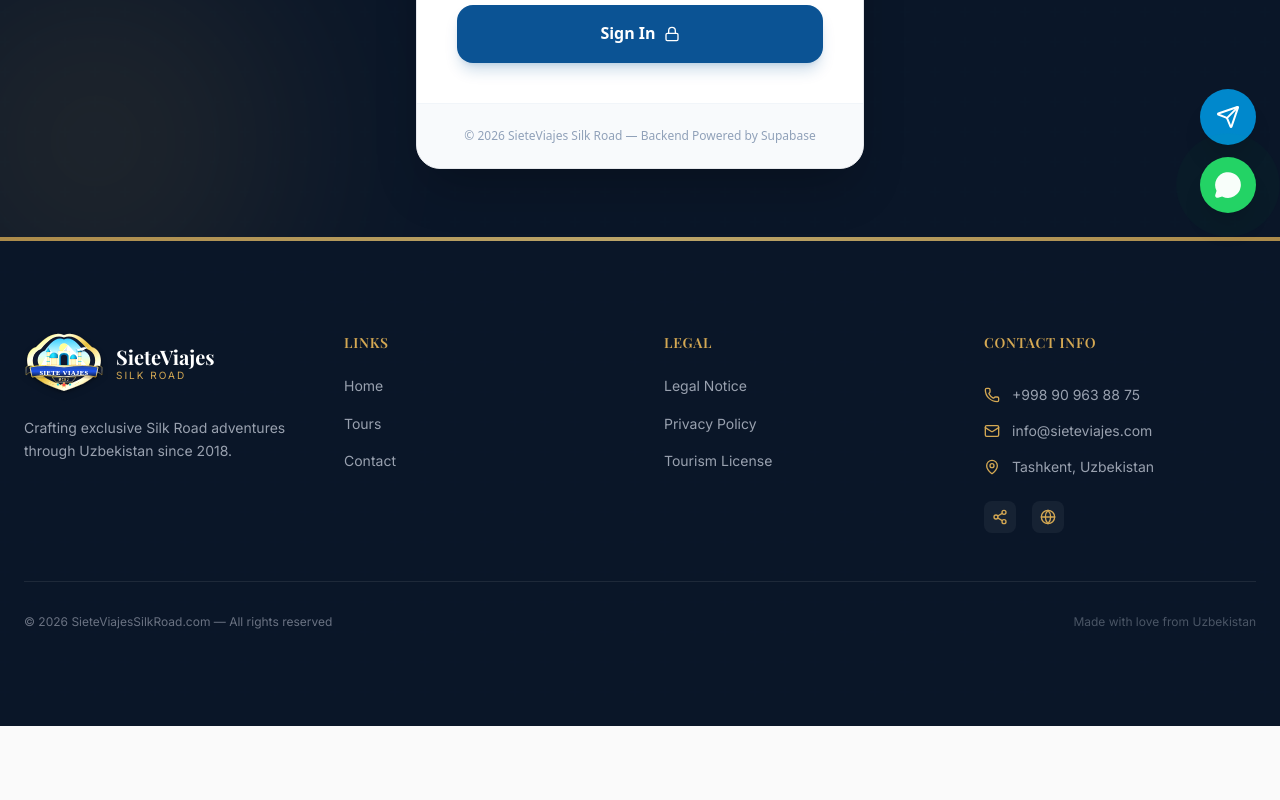
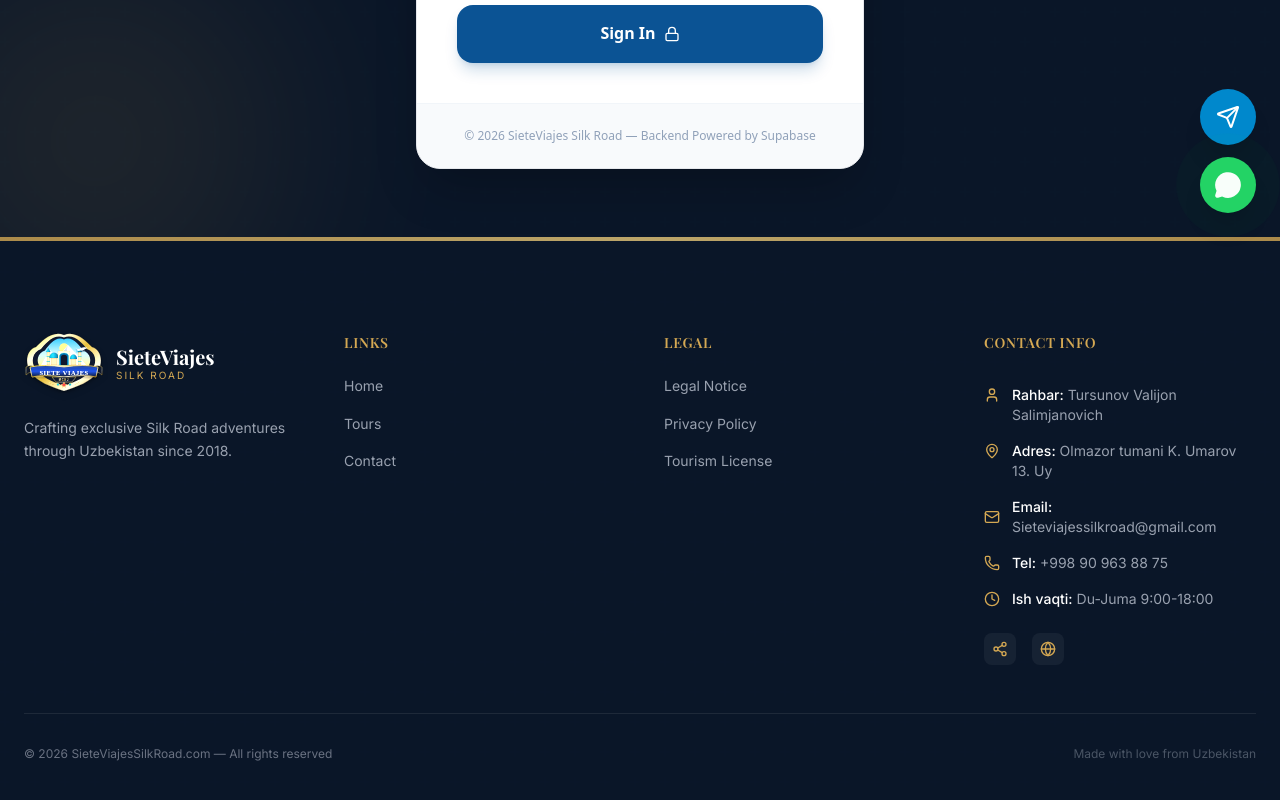
Before and after one commit to iqboljon-0203/SieteViajes, a Next.js app: page /admin/login in a window 1280 px wide. Shown: the part 563-1363 px from the top of the page. Before the commit the page ends 1289 px from the top, so only its background shows below. Built offline with nearby package versions, Linux system fonts and the light colour scheme; no server answers; the database is empty; a web font is replaced by a local one.

Commit message:
Fix deployment errors and module resolution

```diff
--- a/src/components/layout/Footer.tsx
+++ b/src/components/layout/Footer.tsx
@@ -3,7 +3,7 @@
 import { useState, useEffect } from 'react';
 import Link from 'next/link';
 import Image from 'next/image';
-import { Phone, Mail, MapPin, Globe, Share2 } from 'lucide-react';
+import { Phone, Mail, MapPin, Globe, Share2, User, Clock } from 'lucide-react';
 import { usePathname } from 'next/navigation';
 import { useLanguage } from '@/context/LanguageContext';
 import { useSettings } from '@/context/SettingsContext';
@@ -102,28 +102,38 @@ export function Footer() {
               {t('footer.contact_info')}
             </h4>
             <ul className="flex flex-col gap-4">
+              <li className="flex items-start gap-3 text-sm text-gray-400">
+                <User className="w-4 h-4 text-gold shrink-0 mt-0.5" />
+                <span className="cursor-default">
+                  <strong className="text-white font-medium">Rahbar:</strong> Tursunov Valijon Salimjanovich
+                </span>
+              </li>
+              <li className="flex items-start gap-3 text-sm text-gray-400">
+                <MapPin className="w-4 h-4 text-gold shrink-0 mt-0.5" />
+                <span className="cursor-default">
+                  <strong className="text-white font-medium">Adres:</strong> Olmazor tumani K. Umarov 13. Uy
+                </span>
+              </li>
+              <li className="flex items-center gap-3 text-sm text-gray-400">
+                <Mail className="w-4 h-4 text-gold shrink-0 transition-transform hover:scale-110" />
+                <a href="mailto:Sieteviajessilkroad@gmail.com" className="hover:text-white transition-colors">
+                  <strong className="text-white font-medium">Email:</strong> Sieteviajessilkroad@gmail.com
+                </a>
+              </li>
               {settings.contact_phone && (
                 <li className="flex items-center gap-3 text-sm text-gray-400">
-                  <Phone className="w-4 h-4 text-gold shrink-0 transition-transform group-hover:scale-110" />
+                  <Phone className="w-4 h-4 text-gold shrink-0 transition-transform hover:scale-110" />
                   <a href={`tel:${settings.contact_phone.replace(/\s+/g, '')}`} className="hover:text-white transition-colors">
-                    {settings.contact_phone}
+                    <strong className="text-white font-medium">Tel:</strong> {settings.contact_phone}
                   </a>
                 </li>
               )}
-              {settings.contact_email && (
-                <li className="flex items-center gap-3 text-sm text-gray-400">
-                  <Mail className="w-4 h-4 text-gold shrink-0 transition-transform group-hover:scale-110" />
-                  <a href={`mailto:${settings.contact_email}`} className="hover:text-white transition-colors">
-                    {settings.contact_email}
-                  </a>
-                </li>
-              )}
-              {settings.address && (
-                <li className="flex items-center gap-3 text-sm text-gray-400">
-                  <MapPin className="w-4 h-4 text-gold shrink-0" />
-                  <span className="cursor-default">{settings.address}</span>
-                </li>
-              )}
+              <li className="flex items-start gap-3 text-sm text-gray-400">
+                <Clock className="w-4 h-4 text-gold shrink-0 mt-0.5" />
+                <span className="cursor-default">
+                  <strong className="text-white font-medium">Ish vaqti:</strong> Du-Juma 9:00-18:00
+                </span>
+              </li>
               <li className="flex items-center gap-4 mt-2">
                  {settings.instagram_url && (
                     <a href={settings.instagram_url} target="_blank" rel="noopener noreferrer" className="p-2 bg-white/5 rounded-lg text-gold hover:bg-gold hover:text-white transition-all">
--- a/src/components/sections/ContactCTA.tsx
+++ b/src/components/sections/ContactCTA.tsx
@@ -1,7 +1,7 @@
 'use client';
 
 import { useState } from 'react';
-import { Mail, Phone, CheckCircle2, Loader2, AlertCircle } from 'lucide-react';
+import { Mail, Phone, CheckCircle2, Loader2, AlertCircle, MapPin, User, Clock } from 'lucide-react';
 import { useLanguage } from '@/context/LanguageContext';
 import { useSettings } from '@/context/SettingsContext';
 
@@ -66,20 +66,51 @@ export function ContactCTA() {
               <div className="space-y-6">
                 <div className="flex items-center gap-4">
                   <div className="w-12 h-12 rounded-full bg-white/10 flex items-center justify-center">
-                    <Phone className="w-5 h-5 text-gold" />
+                    <User className="w-5 h-5 text-gold" />
                   </div>
                   <div>
-                    <p className="text-sm text-white/60">{t('contact.phone_label')}</p>
-                    <p className="font-bold">{settings.contact_phone || '+998 90 963 88 75'}</p>
+                    <p className="text-sm text-white/60">Rahbar</p>
+                    <p className="font-bold text-sm md:text-base">Tursunov Valijon Salimjanovich</p>
                   </div>
                 </div>
+
+                <div className="flex items-center gap-4">
+                  <div className="w-12 h-12 rounded-full bg-white/10 flex items-center justify-center">
+                    <MapPin className="w-5 h-5 text-gold" />
+                  </div>
+                  <div>
+                    <p className="text-sm text-white/60">Adres</p>
+                    <p className="font-bold text-sm md:text-base">Olmazor tumani K. Umarov 13. Uy</p>
+                  </div>
+                </div>
+
                 <div className="flex items-center gap-4">
                   <div className="w-12 h-12 rounded-full bg-white/10 flex items-center justify-center">
                     <Mail className="w-5 h-5 text-gold" />
                   </div>
                   <div>
-                    <p className="text-sm text-white/60">{t('footer.contact')}</p>
-                    <p className="font-bold">{settings.contact_email || 'info@sieteviajes.com'}</p>
+                    <p className="text-sm text-white/60">Email</p>
+                    <p className="font-bold text-sm md:text-base break-all">Sieteviajessilkroad@gmail.com</p>
+                  </div>
+                </div>
+
+                <div className="flex items-center gap-4">
+                  <div className="w-12 h-12 rounded-full bg-white/10 flex items-center justify-center">
+                    <Phone className="w-5 h-5 text-gold" />
+                  </div>
+                  <div>
+                    <p className="text-sm text-white/60">Tel</p>
+                    <p className="font-bold text-sm md:text-base">{settings.contact_phone || '+998 90 963 88 75'}</p>
+                  </div>
+                </div>
+
+                <div className="flex items-center gap-4">
+                  <div className="w-12 h-12 rounded-full bg-white/10 flex items-center justify-center">
+                    <Clock className="w-5 h-5 text-gold" />
+                  </div>
+                  <div>
+                    <p className="text-sm text-white/60">Ish vaqti</p>
+                    <p className="font-bold text-sm md:text-base">Du-Juma 9:00-18:00</p>
                   </div>
                 </div>
               </div>
```
